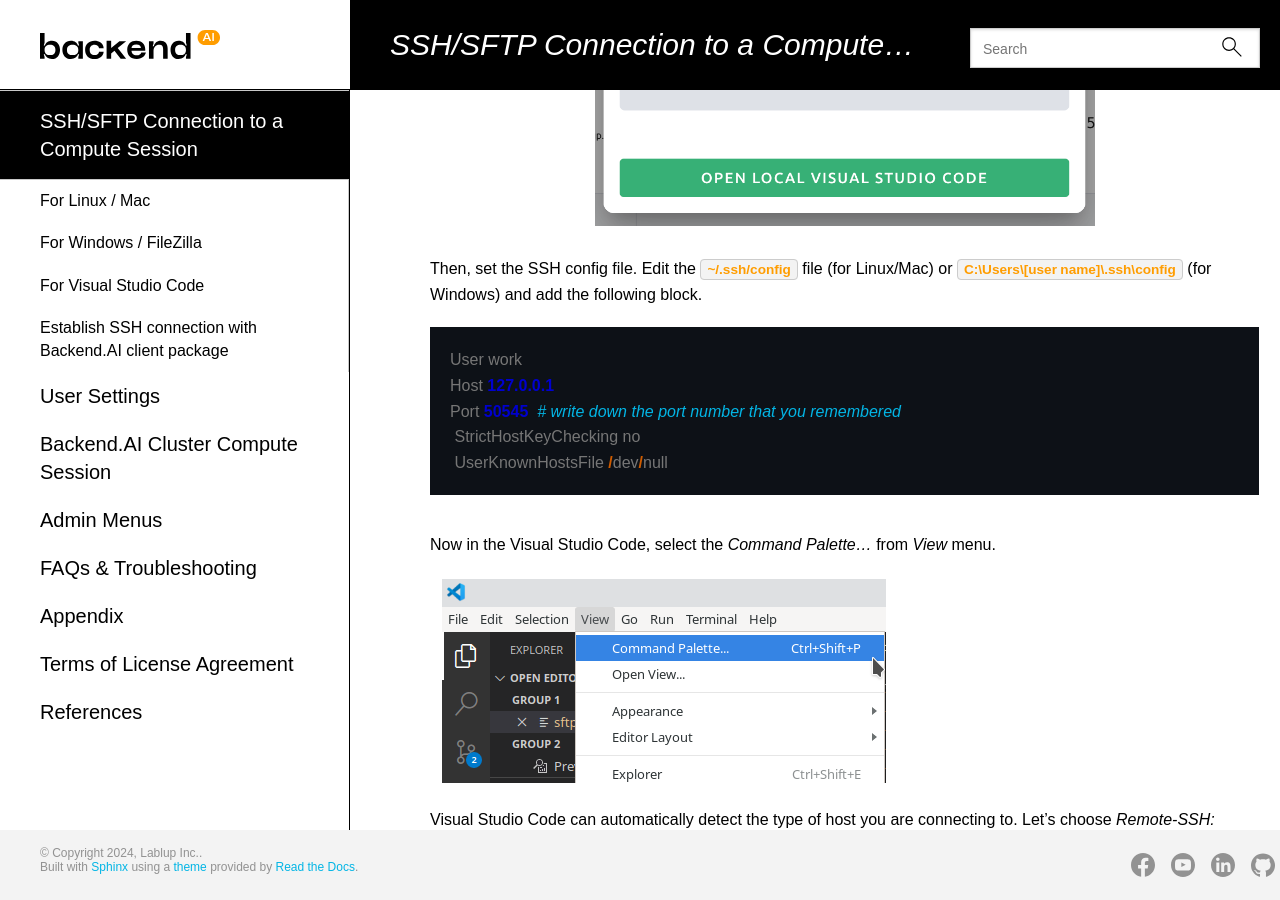
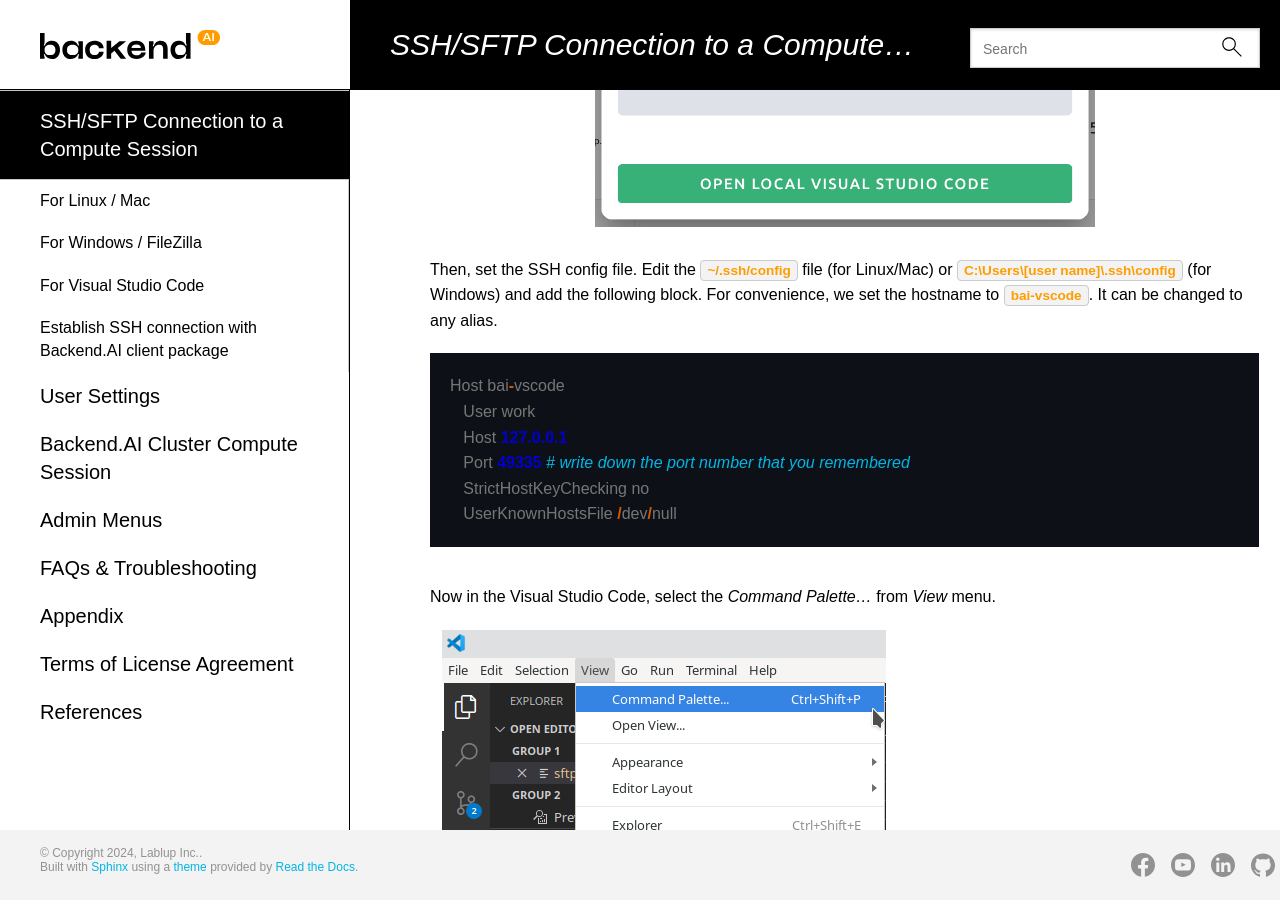
Before and after one commit to lablup/backend.ai-docs-webui, a Sphinx documentation site: the page built from docs/sftp_to_container/sftp_to_container.rst, in a window 1280 px wide and 900 px high, scrolled down 7822 px. Built offline with Sphinx 7.4.7 and the Read the Docs theme 2.0.0, drawn with Linux system fonts in a browser that asks for light colours; some web fonts are replaced.

Commit message:
docs: update connection example

```diff
--- a/docs/sftp_to_container/sftp_to_container.rst
+++ b/docs/sftp_to_container/sftp_to_container.rst
@@ -194,12 +194,14 @@
 
 Then, set the SSH config file. Edit the ``~/.ssh/config`` file (for Linux/Mac)
 or ``C:\Users\[user name]\.ssh\config`` (for Windows) and add the following block.
+For convenience, we set the hostname to ``bai-vscode``. It can be changed to any alias.
 
 .. code-block::
 
-     User work
-     Host 127.0.0.1
-     Port 50545  # write down the port number that you remembered
+   Host bai-vscode
+      User work
+      Host 127.0.0.1
+      Port 49335 # write down the port number that you remembered
       StrictHostKeyChecking no
       UserKnownHostsFile /dev/null
 
```
Also changed, not shown: docs/sftp_to_container/download_ssh_key.png, 1 other file.
